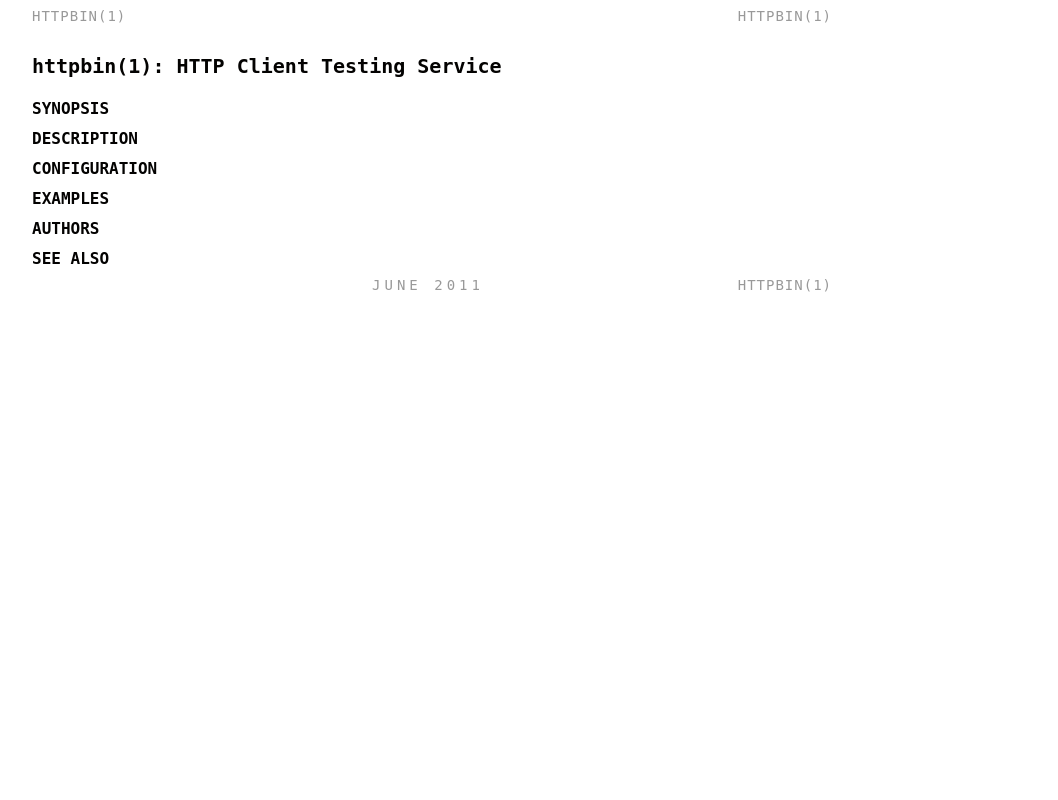
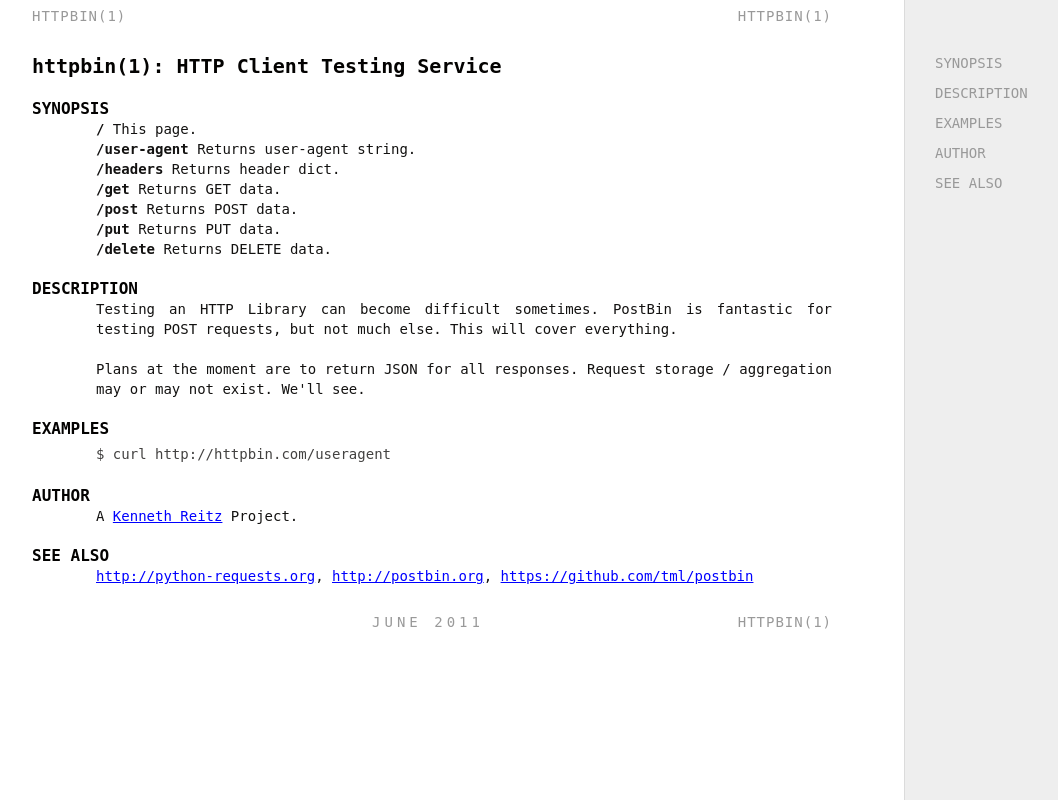
Before and after one commit to 1252188872/NDDS, a Flask app: page / in a window 1280 px wide. Shown: the whole page, without its empty margins (0-1058 px from the left). Run offline with Flask 3, Linux system fonts and the light colour scheme.

Commit message:
updated httpbin.1.html docs

```diff
--- a/httpbin/templates/httpbin.1.html
+++ b/httpbin/templates/httpbin.1.html
@@ -41,6 +41,12 @@
   ol.man-decor li.tc {text-align:center;letter-spacing:4px}
   ol.man-decor li.tr {text-align:right;float:right}
   </style>
+  <style type='text/css' media='all'>
+  /* style: toc */
+  .man-navigation {display:block !important;position:fixed;top:0;left:113ex;height:100%;width:100%;padding:48px 0 0 0;border-left:1px solid #dbdbdb;background:#eee}
+  .man-navigation a,.man-navigation a:hover,.man-navigation a:link,.man-navigation a:visited {display:block;margin:0;padding:5px 2px 5px 30px;color:#999;text-decoration:none}
+  .man-navigation a:hover {color:#111;text-decoration:underline}
+  </style>
 </head>
 <!--
   The following styles are deprecated and will be removed at some point:
@@ -55,9 +61,8 @@
   <div class='man-navigation' style='display:none'>
     <a href="#SYNOPSIS">SYNOPSIS</a>
     <a href="#DESCRIPTION">DESCRIPTION</a>
-    <a href="#CONFIGURATION">CONFIGURATION</a>
     <a href="#EXAMPLES">EXAMPLES</a>
-    <a href="#AUTHORS">AUTHORS</a>
+    <a href="#AUTHOR">AUTHOR</a>
     <a href="#SEE-ALSO">SEE ALSO</a>
   </div>
 
@@ -70,15 +75,35 @@
   <h1>httpbin(1): HTTP Client Testing Service</h1>
 <h2 id="SYNOPSIS">SYNOPSIS</h2>
 
+<p><code>/</code> This page.<br />
+<code>/user-agent</code> Returns user-agent string.<br />
+<code>/headers</code> Returns header dict.<br />
+<code>/get</code> Returns GET data.<br />
+<code>/post</code> Returns POST data.<br />
+<code>/put</code> Returns PUT data.<br />
+<code>/delete</code> Returns DELETE data.</p>
+
 <h2 id="DESCRIPTION">DESCRIPTION</h2>
 
-<h2 id="CONFIGURATION">CONFIGURATION</h2>
+<p>Testing an HTTP Library can become difficult sometimes. PostBin is fantastic
+for testing POST requests, but not much else. This will cover everything.</p>
+
+<p>Plans at the moment are to return JSON for all responses. Request storage
+/ aggregation may or may not exist. We'll see.</p>
 
 <h2 id="EXAMPLES">EXAMPLES</h2>
 
-<h2 id="AUTHORS">AUTHORS</h2>
+<pre><code>$ curl http://httpbin.com/useragent
+</code></pre>
+
+<h2 id="AUTHOR">AUTHOR</h2>
+
+<p>A <a href="http://kennethreitz.com/pages/open-projects.html">Kenneth Reitz</a>
+Project.</p>
 
 <h2 id="SEE-ALSO">SEE ALSO</h2>
+
+<p><a href="http://python-requests.org" data-bare-link="true">http://python-requests.org</a>, <a href="http://postbin.org" data-bare-link="true">http://postbin.org</a>, <a href="https://github.com/tml/postbin" data-bare-link="true">https://github.com/tml/postbin</a></p>
 
 
   <ol class='man-decor man-foot man foot'>
```
